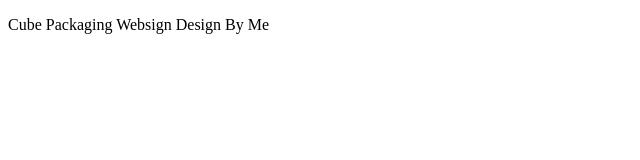
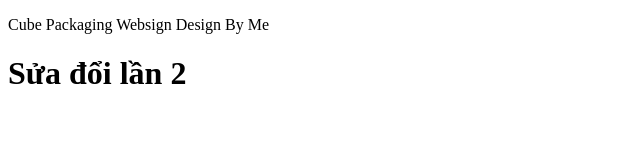
Before and after one commit to cubepackaging/duan2, a plain HTML site: page index.html in a window 1280 px wide. Shown: the whole page, without its empty margins (0-640 px from the left). Drawn offline with Linux system fonts and the light colour scheme.

Commit message:
test comit lan 3

```diff
--- a/index.html
+++ b/index.html
@@ -7,5 +7,6 @@
   </head>
   <body>
     <p>Cube Packaging Websign Design By Me</p>
+    <h1>Sửa đổi lần 2</h1>
   </body>
 </html>
```
